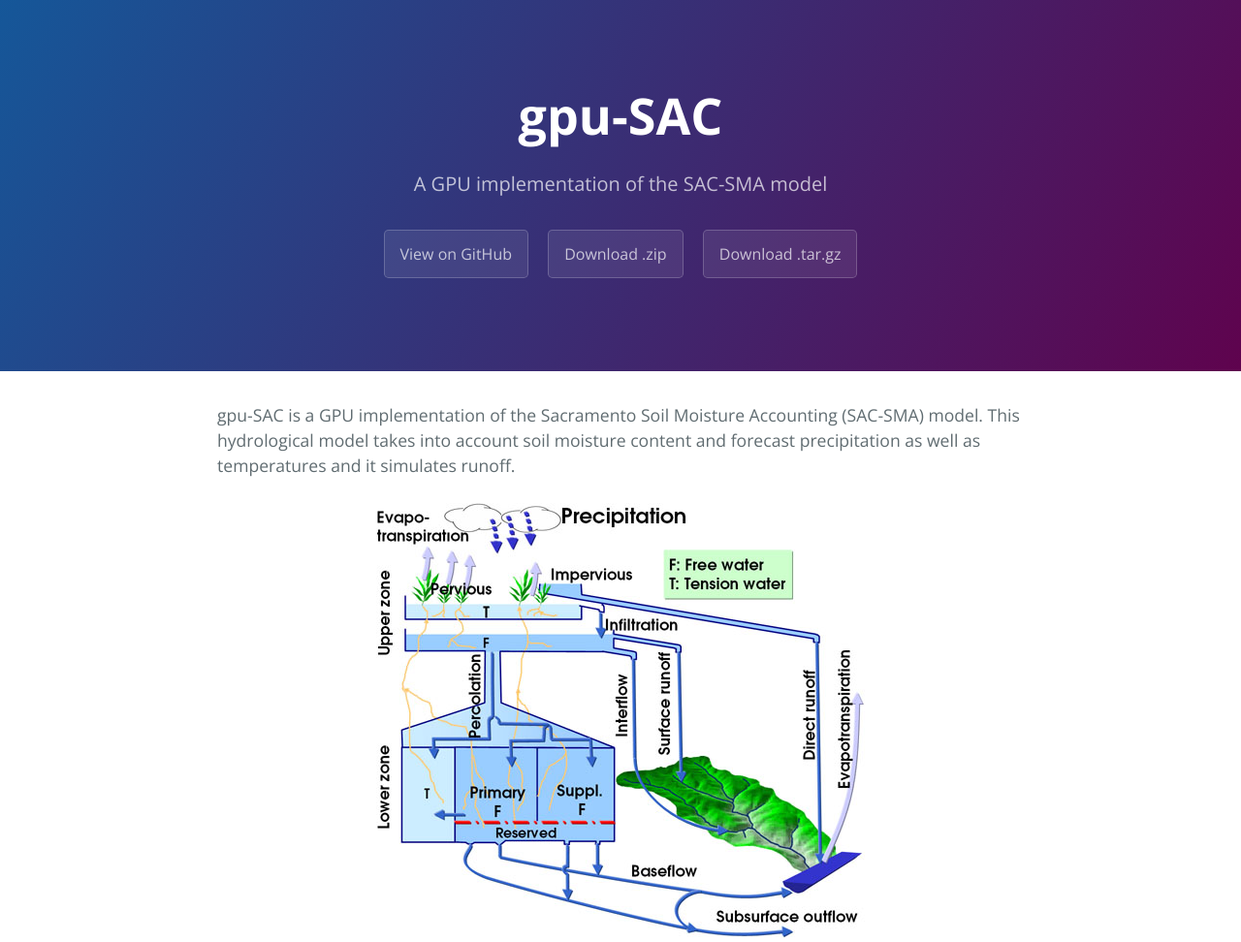
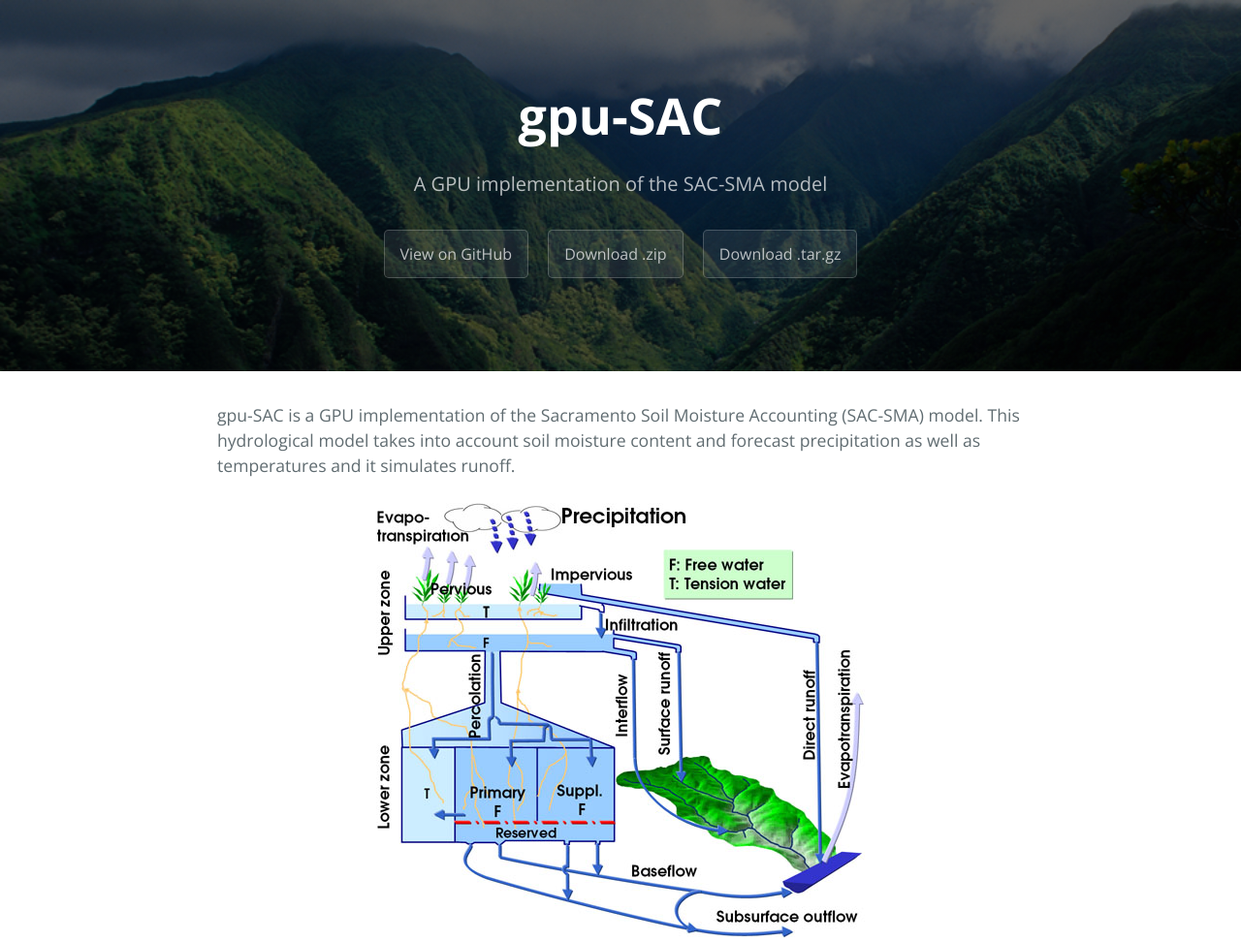
Before and after one commit to alacasta/gpu-SAC, a plain HTML site: page index.html in a window 1280 px wide. Shown: the top 972 px of the page at 97% size. Drawn offline with nearby package versions, Linux system fonts and the light colour scheme.

Commit message:
GH-pages
Styles and aspects

```diff
--- a/index.html
+++ b/index.html
@@ -12,13 +12,17 @@
     <link rel="stylesheet" type="text/css" href="stylesheets/github-light.css" media="screen">
   </head>
   <body>
-    <section class="page-header">
+
+
+    <div id="header">
+	  <div class="page-header">
       <h1 class="project-name">gpu-SAC</h1>
       <h2 class="project-tagline">A GPU implementation of the SAC-SMA model</h2>
       <a href="https://github.com/alacasta/gpu-SAC" class="btn">View on GitHub</a>
       <a href="https://github.com/alacasta/gpu-SAC/zipball/master" class="btn">Download .zip</a>
       <a href="https://github.com/alacasta/gpu-SAC/tarball/master" class="btn">Download .tar.gz</a>
-    </section>
+	  </div>
+    </header>
 
     <section class="main-content">
 
--- a/stylesheets/stylesheet.css
+++ b/stylesheets/stylesheet.css
@@ -56,8 +56,12 @@ a {
 .page-header {
   color: #fff;
   text-align: center;
-  background-color: #5F034E;
-  background-image: linear-gradient(120deg, #155799, #5F034E); }
+  background-image: linear-gradient(rgba(0, 0, 0, 0.6), rgba(0, 0, 0, 0.6)), url("../img/home-page-slider-3.png");
+background-repeat:no-repeat;
+background-size:cover;
+		   position: relative;
+
+  }
 
 @media screen and (min-width: 64em) {
   .page-header {
```
Also changed, not shown: img/home-page-slider-3.png (added).
